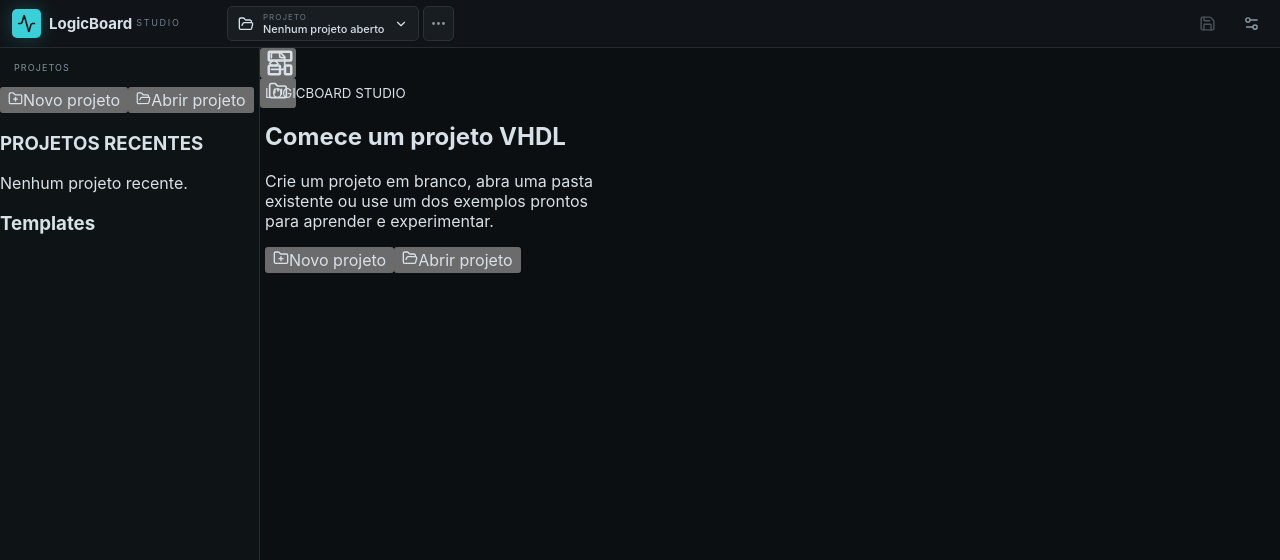
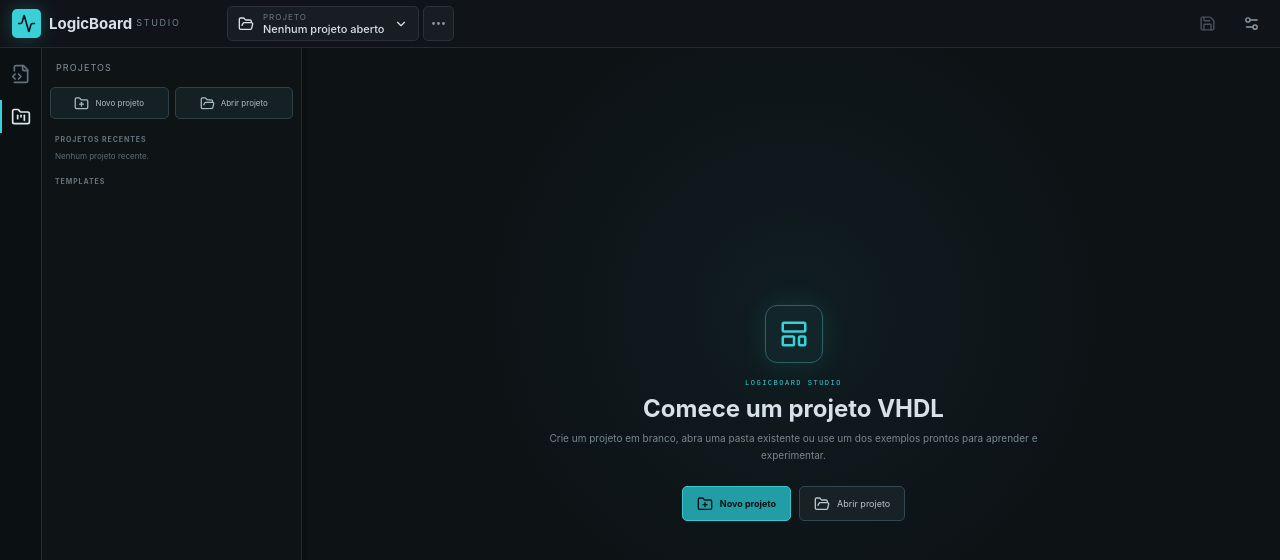
Before and after one commit to pablo-s-dev/logicboard-studio, a React (Vite) app: page / in a window 1280 px wide. Shown: the top 560 px of the page. Built offline with nearby package versions, Linux system fonts and the light colour scheme.

Commit message:
style(projects): add activity bar and welcome screen

```diff
--- a/src/styles.css
+++ b/src/styles.css
@@ -85,28 +85,33 @@
 
 .workspace {
   display: grid;
-  grid-template-columns: var(--explorer-width) 5px minmax(280px, var(--editor-width)) 5px minmax(460px, 1fr) 5px var(--inspector-width);
+  grid-template-columns: 42px var(--explorer-width) 5px minmax(280px, var(--editor-width)) 5px minmax(460px, 1fr) 5px var(--inspector-width);
   grid-template-rows: minmax(180px, 1fr) 5px minmax(34px, var(--bottom-height));
   height: calc(100dvh - 103px);
   min-width: 0;
 }
 .files-panel, .editor-panel, .board-panel, .inspector, .bottom-panel { min-width: 0; min-height: 0; border-right: 1px solid var(--line); background: var(--panel); position: relative; z-index: 1; overflow: hidden; }
-.files-panel { grid-column: 1; grid-row: 1 / 4; }
-.editor-panel { grid-column: 3; grid-row: 1; }
-.board-panel { grid-column: 5; grid-row: 1; }
-.inspector { grid-column: 7; grid-row: 1 / 4; }
-.bottom-panel { grid-column: 3 / 8; grid-row: 3; }
+.activity-bar { grid-column: 1; grid-row: 1 / 4; z-index: 3; display: flex; flex-direction: column; align-items: stretch; padding-top: 4px; border-right: 1px solid var(--line); background: #0b1013; }
+.activity-bar button { position: relative; width: 42px; height: 43px; display: grid; place-items: center; border: 0; background: transparent; color: #63717a; }
+.activity-bar button:hover { color: #c9d4d9; background: #151c20; }
+.activity-bar button.active { color: #d9e7ea; }
+.activity-bar button.active:before { content: ""; position: absolute; inset: 5px auto 5px 0; width: 2px; background: var(--cyan); }
+.files-panel { grid-column: 2; grid-row: 1 / 4; }
+.editor-panel { grid-column: 4; grid-row: 1; }
+.board-panel { grid-column: 6; grid-row: 1; }
+.inspector { grid-column: 8; grid-row: 1 / 4; }
+.bottom-panel { grid-column: 4 / 9; grid-row: 3; }
 .resize-handle { background: #151c20; position: relative; z-index: 0; }
 .resize-handle:after { content: ""; position: absolute; background: #2d3a41; transition: background .12s, box-shadow .12s; }
 .resize-handle:hover:after { background: var(--cyan); box-shadow: 0 0 10px #39d0d855; }
 .resize-handle.vertical { cursor: col-resize; grid-row: 1 / 4; }
 .resize-handle.vertical:after { top: 0; bottom: 0; left: 2px; width: 1px; }
-.resize-handle.horizontal { cursor: row-resize; grid-column: 3 / 8; grid-row: 2; }
+.resize-handle.horizontal { cursor: row-resize; grid-column: 4 / 9; grid-row: 2; }
 .resize-handle.horizontal:after { left: 0; right: 0; top: 2px; height: 1px; }
-.explorer-handle { grid-column: 2; }
-.editor-handle { grid-column: 4; grid-row: 1; }
-.inspector-handle { grid-column: 6; }
-.bottom-handle { grid-column: 3 / 8; }
+.explorer-handle { grid-column: 3; }
+.editor-handle { grid-column: 5; grid-row: 1; }
+.inspector-handle { grid-column: 7; }
+.bottom-handle { grid-column: 4 / 9; }
 .explorer-collapsed .explorer-handle, .inspector-collapsed .inspector-handle { cursor: default; }
 .explorer-collapsed .files-panel, .inspector-collapsed .inspector, .bottom-collapsed .bottom-panel { overflow: hidden; }
 
@@ -129,6 +134,38 @@
 .files-footer div { display: flex; flex-direction: column; flex: 1; gap: 3px; min-width: 0; }
 .files-footer span { color: #63717a; letter-spacing: .8px; font-size: 8px; }
 .files-footer strong { font: 10px "IBM Plex Mono", monospace; color: #a6dce0; white-space: nowrap; overflow: hidden; text-overflow: ellipsis; }
+
+.project-hub { flex: 1; min-height: 0; overflow: auto; padding: 0 8px 14px; }
+.project-hub-current { display: flex; flex-direction: column; gap: 4px; margin: 0 2px 12px; padding: 10px; border: 1px solid #29373e; border-radius: 6px; background: #11191d; }
+.project-hub-current small, .project-hub h3 { color: #65747d; font-size: 7px; letter-spacing: .9px; text-transform: uppercase; }
+.project-hub-current b { color: #c4d1d6; font-size: 10px; }
+.project-hub-current span { overflow: hidden; color: #62727a; font: 7px "IBM Plex Mono", monospace; text-overflow: ellipsis; white-space: nowrap; }
+.project-hub-actions { display: grid; grid-template-columns: 1fr 1fr; gap: 6px; }
+.project-hub-actions button { min-height: 32px; display: flex; align-items: center; justify-content: center; gap: 6px; border: 1px solid #304047; border-radius: 5px; background: #152025; color: #a9bdc3; font-size: 8px; }
+.project-hub h3 { margin: 16px 5px 6px; }
+.project-hub > p { margin: 7px 5px; color: #5f6d75; font-size: 8px; }
+.project-hub-item { width: 100%; min-height: 45px; display: grid; grid-template-columns: 20px minmax(0, 1fr); align-items: center; gap: 6px; padding: 6px; border: 0; border-radius: 5px; background: transparent; color: #65c9ce; text-align: left; }
+.project-hub-item:hover { background: #172126; }
+.project-hub-item span { min-width: 0; display: flex; flex-direction: column; gap: 3px; }
+.project-hub-item b, .project-hub-item small { overflow: hidden; text-overflow: ellipsis; white-space: nowrap; }
+.project-hub-item b { color: #aebbc1; font-size: 8px; }
+.project-hub-item small { color: #596870; font-size: 7px; }
+
+.workspace.no-project { height: calc(100dvh - 48px); grid-template-rows: minmax(0, 1fr); }
+.project-welcome { grid-column: 4 / 9; grid-row: 1; min-width: 0; display: flex; flex-direction: column; align-items: center; justify-content: center; overflow: auto; padding: 32px; background: radial-gradient(circle at 50% 35%, #16343a55, transparent 45%), #0d1215; }
+.welcome-mark { width: 58px; height: 58px; display: grid; place-items: center; border: 1px solid #2e6268; border-radius: 12px; background: #11252a; color: var(--cyan); box-shadow: 0 0 28px #39d0d822; }
+.project-welcome > small { margin-top: 16px; color: var(--cyan); font: 7px "IBM Plex Mono", monospace; letter-spacing: 1.5px; }
+.project-welcome h1 { margin: 7px 0; font-size: 24px; }
+.project-welcome > p { max-width: 520px; margin: 0; color: #78878f; font-size: 10px; line-height: 17px; text-align: center; }
+.welcome-actions { display: flex; gap: 8px; margin: 22px 0; }
+.welcome-actions button { min-height: 35px; display: flex; align-items: center; gap: 7px; padding: 0 14px; border: 1px solid #34464e; border-radius: 5px; background: #172126; color: #b7c6cb; font-size: 9px; }
+.welcome-actions button.primary { border-color: #38c8d0; background: #239da5; color: #061113; font-weight: 700; }
+.welcome-templates { width: min(680px, 100%); display: grid; grid-template-columns: repeat(2, minmax(0, 1fr)); gap: 8px; }
+.welcome-templates button { min-height: 64px; display: grid; grid-template-columns: 22px minmax(0, 1fr); align-items: start; gap: 8px; padding: 10px; border: 1px solid #26343b; border-radius: 6px; background: #10171b; color: #52c7cd; text-align: left; }
+.welcome-templates button:hover { border-color: #397078; background: #142126; }
+.welcome-templates span { display: flex; min-width: 0; flex-direction: column; gap: 5px; }
+.welcome-templates b { color: #b9c6cb; font-size: 9px; }
+.welcome-templates small { color: #65747c; font-size: 8px; line-height: 12px; }
 
 .editor-panel { display: flex; flex-direction: column; background: #0c1013; }
 .editor-tabs { height: 38px; min-height: 38px; overflow-x: auto; overflow-y: hidden; background: #101519; border-bottom: 1px solid var(--line); display: flex; scrollbar-width: none; }
@@ -422,7 +459,7 @@
 
 @keyframes pulse { 50% { box-shadow: 0 0 14px #39d0d8; } }
 @media (max-width: 1300px) {
-  .workspace { grid-template-columns: var(--explorer-width) 5px minmax(280px, var(--editor-width)) 5px minmax(460px, 1fr) 5px var(--inspector-width); }
+  .workspace { grid-template-columns: 42px var(--explorer-width) 5px minmax(280px, var(--editor-width)) 5px minmax(460px, 1fr) 5px var(--inspector-width); }
   .board-canvas { gap: 9px; padding: 12px; }
   .board-grid { gap: 9px 12px; }
   .led-unit, .toggle, .push { min-width: 34px; }
@@ -436,15 +473,17 @@
   .toolbar { height: 66px; overflow-x: auto; align-items: flex-start; padding-top: 8px; }
   .board-select span { min-width: 220px; }
   .workspace {
-    grid-template-columns: minmax(0, 1fr);
+    grid-template-columns: 42px minmax(0, 1fr);
     grid-template-rows: minmax(210px, 34vh) 5px minmax(260px, 1fr) 5px minmax(150px, 25vh);
     height: calc(100dvh - 114px);
   }
   .files-panel, .inspector, .explorer-handle, .editor-handle, .inspector-handle { display: none; }
-  .editor-panel { grid-column: 1; grid-row: 1; }
-  .board-panel { grid-column: 1; grid-row: 3; padding: 0 8px; }
-  .bottom-handle { grid-column: 1; grid-row: 4; }
-  .bottom-panel { grid-column: 1; grid-row: 5; }
+  .activity-bar { grid-column: 1; }
+  .editor-panel { grid-column: 2; grid-row: 1; }
+  .board-panel { grid-column: 2; grid-row: 3; padding: 0 8px; }
+  .bottom-handle { grid-column: 2; grid-row: 4; }
+  .bottom-panel { grid-column: 2; grid-row: 5; }
+  .project-welcome { grid-column: 2; }
   .board-canvas, .board-grid { min-width: 0; }
   .bottom-tabs { overflow-x: auto; }
   .waveform { --wave-label-width: 136px; }
```
